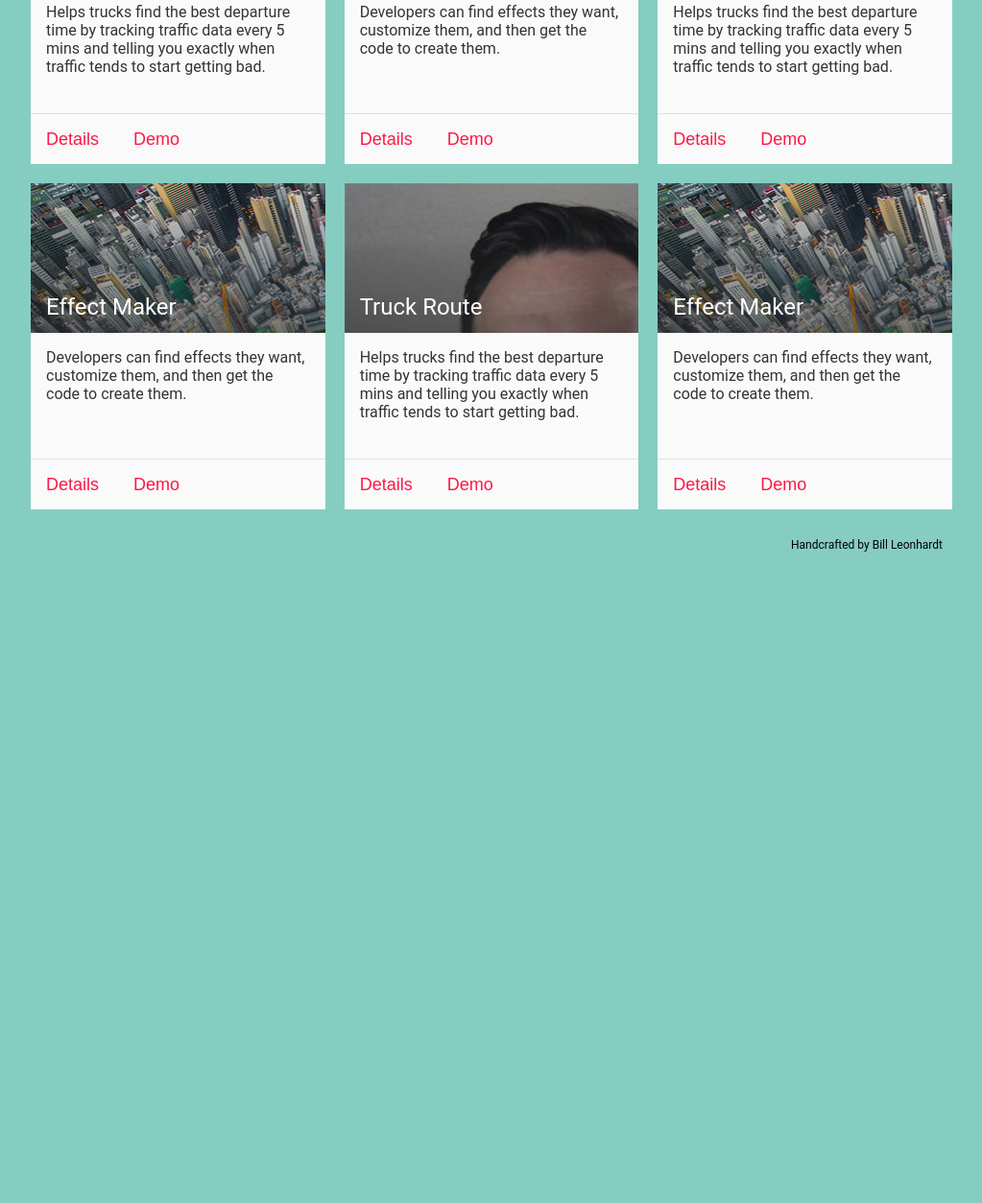
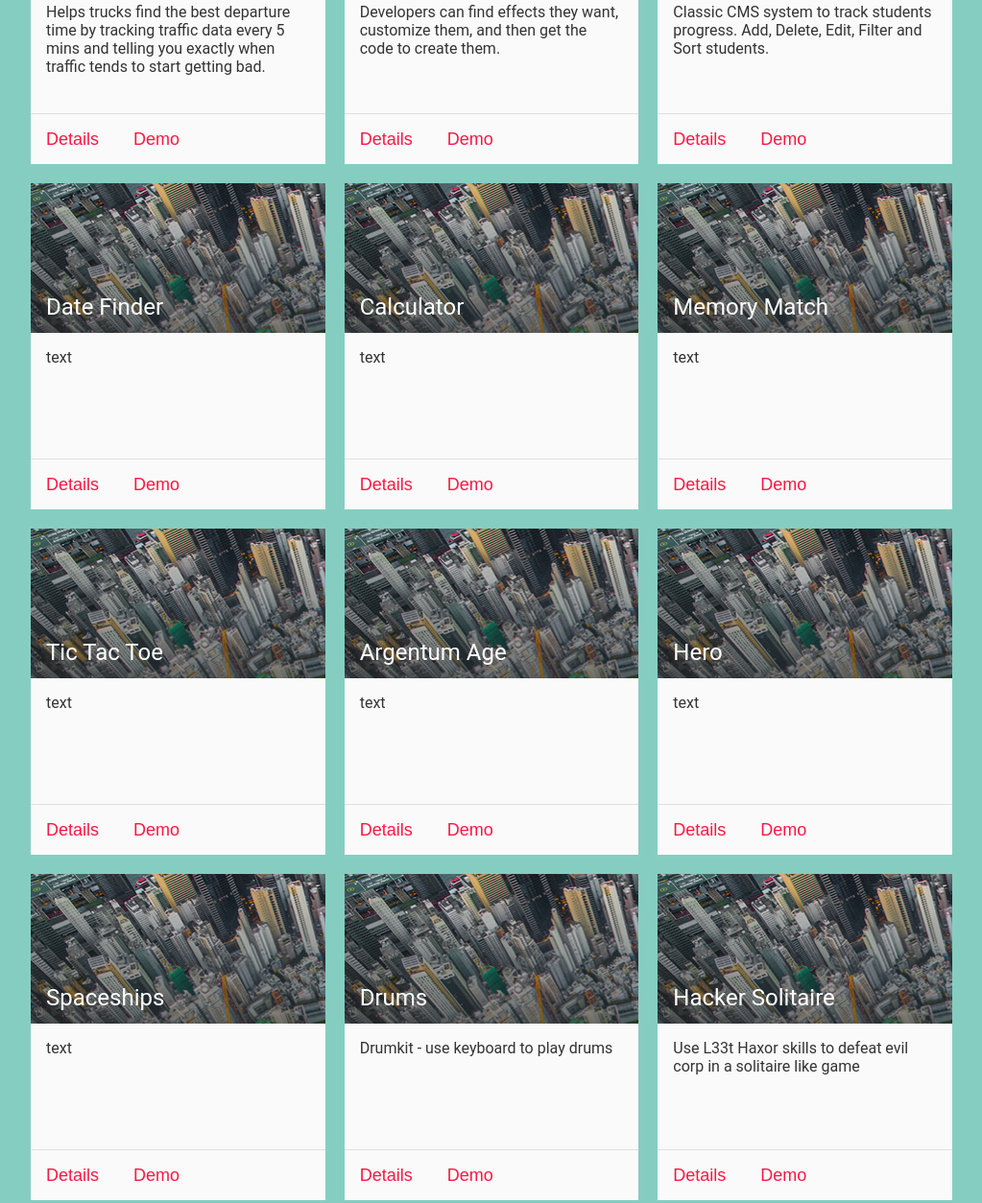
Before and after one commit to iamleonhardt/iamleonhardt, a plain HTML site: page index.html in a window 1280 px wide. Shown: the part 562-1816 px from the top of the page at 96% size, without its empty margins (128-1151 px from the left). Before the commit the page ends 1155 px from the top, so only its background shows below. Drawn offline with nearby package versions, Linux system fonts and the light colour scheme; a web font is replaced by a local one.

Commit message:
added applications to array

```diff
--- a/main.js
+++ b/main.js
@@ -14,32 +14,65 @@ let applicationsArr = [
     link: "http://iamleonhardt.com/effectMaker"
   },
   {
-    title: "Truck Route",
-    image: "images/bill.png",
+    title: "Student Grade Table",
+    image: "images/image.jpg",
     text:
-      "Helps trucks find the best departure time by tracking traffic data every 5 mins and telling you exactly when traffic tends to start getting bad.",
-    link: "http://iamleonhardt.com/truckRoute"
+      "Classic CMS system to track students progress. Add, Delete, Edit, Filter and Sort students.",
+    link: "http://iamleonhardt.com/sgt"
   },
   {
-    title: "Effect Maker",
+    title: "Date Finder",
     image: "images/image.jpg",
-    text:
-      "Developers can find effects they want, customize them, and then get the code to create them.",
-    link: "http://iamleonhardt.com/effectMaker"
+    text: "text",
+    link: "http://iamleonhardt.com/C9_hackathon"
   },
   {
-    title: "Truck Route",
-    image: "images/bill.png",
-    text:
-      "Helps trucks find the best departure time by tracking traffic data every 5 mins and telling you exactly when traffic tends to start getting bad.",
-    link: "http://iamleonhardt.com/truckRoute"
+    title: "Calculator",
+    image: "images/image.jpg",
+    text: "text",
+    link: "http://iamleonhardt.com/calculator"
   },
   {
-    title: "Effect Maker",
+    title: "Memory Match",
     image: "images/image.jpg",
-    text:
-      "Developers can find effects they want, customize them, and then get the code to create them.",
-    link: "http://iamleonhardt.com/effectMaker"
+    text: "text",
+    link: "http://iamleonhardt.com/memory_match"
+  },
+  {
+    title: "Tic Tac Toe",
+    image: "images/image.jpg",
+    text: "text",
+    link: "http://iamleonhardt.com/ticTacToe"
+  },
+  {
+    title: "Argentum Age",
+    image: "images/image.jpg",
+    text: "text",
+    link: "http://iamleonhardt.com/hero"
+  },
+  {
+    title: "Hero",
+    image: "images/image.jpg",
+    text: "text",
+    link: "http://iamleonhardt.com/hero/"
+  },
+  {
+    title: "Spaceships",
+    image: "images/image.jpg",
+    text: "text",
+    link: "http://iamleonhardt.com/spaceships"
+  },
+  {
+    title: "Drums",
+    image: "images/image.jpg",
+    text: "Drumkit - use keyboard to play drums",
+    link: "http://iamleonhardt.com/drums"
+  },
+  {
+    title: "Hacker Solitaire",
+    image: "images/image.jpg",
+    text: "Use L33t Haxor skills to defeat evil corp in a solitaire like game",
+    link: "http://iamleonhardt.com/HackerSolitaire"
   }
 ];
 
@@ -64,8 +97,8 @@ applicationsArr.forEach(app => {
     </div>
     <p class="cardText">${app.text}</p>
     <div class="cardActionBar">
-        <button class="cardButton" ng-click="detailsModal()">Details</button>
-        <button class="cardButton" ng-click="liveProject(app)">Demo</button>
+        <button class="cardButton" click="detailsModal()">Details</button>
+        <button class="cardButton" click="liveProject(app)">Demo</button>
     </div>
 </div>
 `;
--- a/style.css
+++ b/style.css
@@ -54,10 +54,15 @@ button {
   background: transparent;
 }
 
+@media screen and (max-width: 760px) {
+  .card {
+    grid-column-start: 1;
+    grid-column-end: 4;
+  }
+}
+
 .card {
-  /* width: 300px; */
   height: 340px;
-  /* margin: 1vw; */
   color: #333333;
   background-color: #fafafa;
   text-align: left;
```
